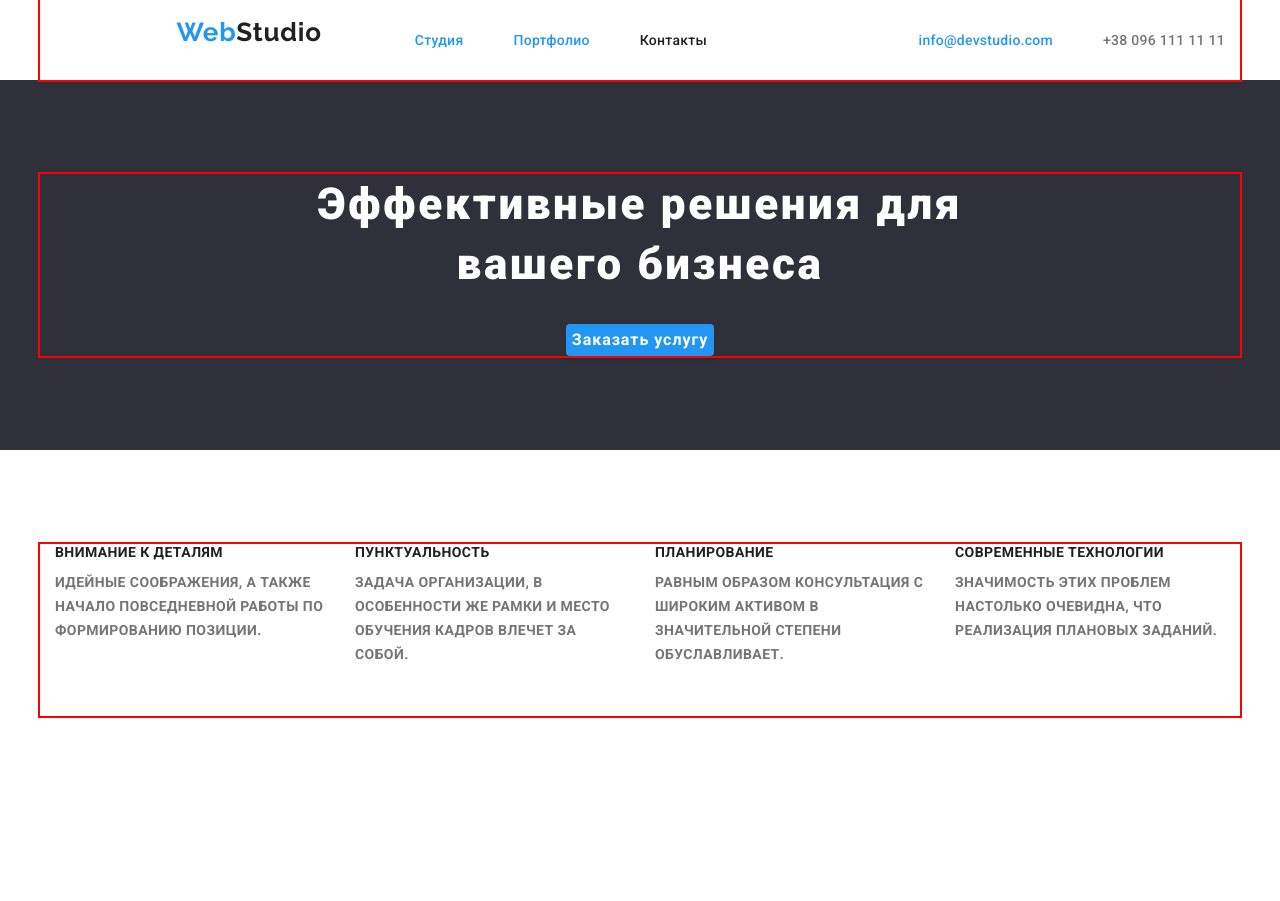
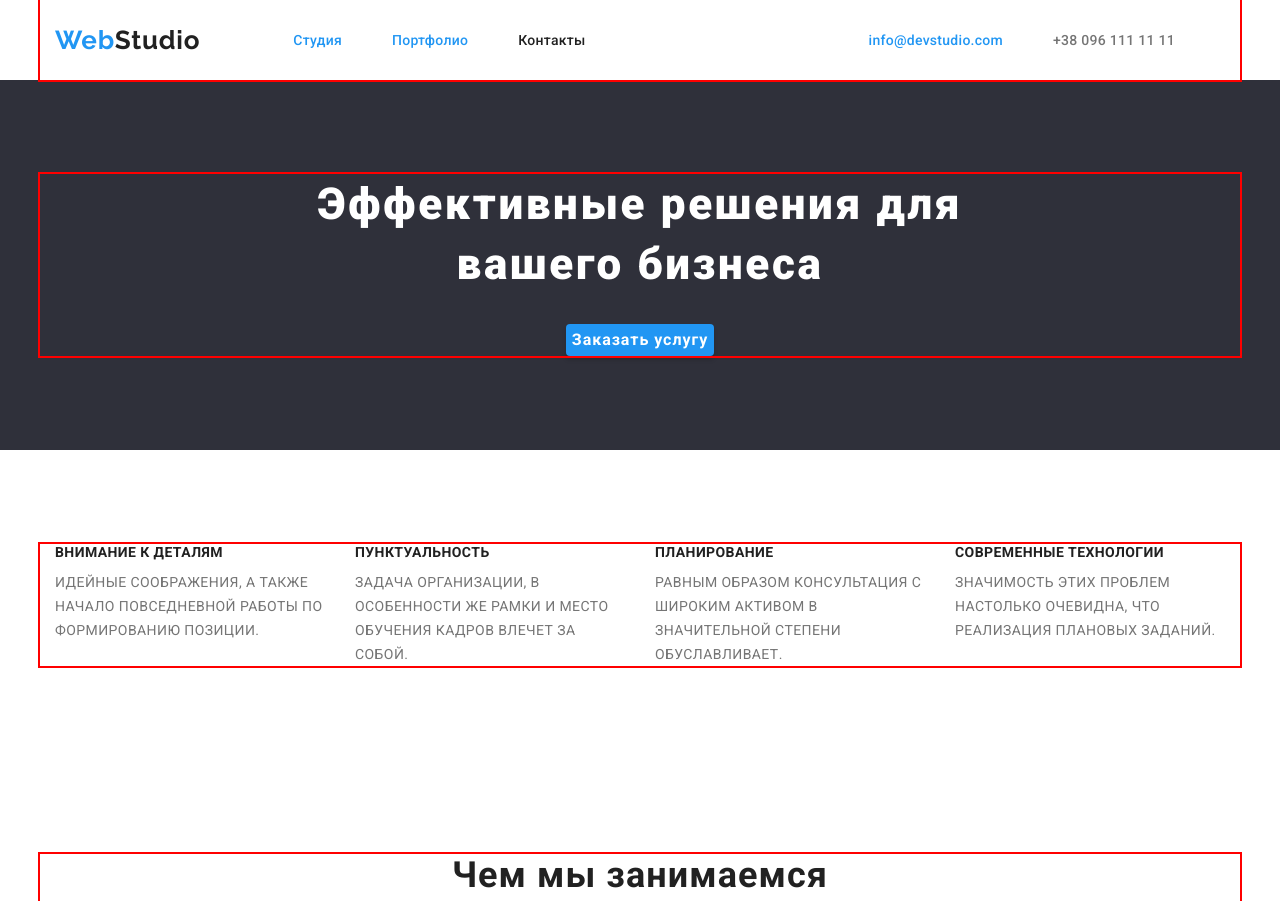
Before and after one commit to parrusVika/goit-markup-hw-03, a plain HTML site: page index.html in a window 1280 px wide. Shown: the top 901 px of the page. Drawn offline with nearby package versions, Linux system fonts and the light colour scheme.

Commit message:
css\styles.css

```diff
--- a/css/styles.css
+++ b/css/styles.css
@@ -69,8 +69,8 @@ img {
 /* nav */
 
 .header-nav {
+    align-items: center;
     display: flex;
-    margin: auto;
 }
 
 
@@ -97,7 +97,10 @@ img {
 
 .header-link {
     display: flex;
-    gap: 50px;
+}
+
+.header-item {
+    margin-right: 50px;
 }
 
 .header-studio {
@@ -138,7 +141,7 @@ img {
 
 .header-list {
     display: flex;
-    gap: 50px;
+    margin-left: auto;
 }
 
 
@@ -279,6 +282,7 @@ img {
 .about-item {
     text-align: start;
     margin-top: 0px;
+    font-weight: 400;
     font-size: 14px;
     line-height: calc(24/14);
     letter-spacing: 0.03em;
@@ -290,7 +294,7 @@ img {
     padding-bottom: 94px;
 }
 
-.about-title {
+.about-content {
     margin-left: auto;
     margin-right: auto;
     margin-bottom: 50px;
@@ -319,10 +323,10 @@ img {
     display: block;
     margin-top: 0;
     margin-bottom: 50px;
+    text-align: center;
     font-weight: 700;
     font-size: 36px;
     line-height: calc(42/36);
-    text-align: center;
     letter-spacing: 0.03em;
     color: var(--title-text-color)
 }
--- a/index.html
+++ b/index.html
@@ -31,22 +31,22 @@
                 <nav class="header-nav">
                     <a class="header-logo" href="/">Web<span class="logo-studio">Studio</span></a>
                     <ul class="header-link">
-                        <li>
+                        <li class="header-item">
                             <a class="header-studio" href="Студия">Студия</a>
                         </li>
-                        <li>
+                        <li class="header-item">
                             <a class="header-portfolio" href="./portfolio.html">Портфолио</a>
                         </li>
-                        <li>
+                        <li class="header-item">
                             <a class="header-contact" href="/">Контакты</a>
                         </li>
                     </ul>
                 </nav>
                 <ul class="header-list">
-                    <li>
+                    <li class="header-item">
                         <a class="header-mail" href="info@devstudio.com">info@devstudio.com</a>
                     </li>
-                    <li>
+                    <li class="header-item">
                         <a class="header-namber" href="+380961111111">+38 096 111 11 11</a>
                     </li>
                 </ul>
@@ -92,7 +92,7 @@
         </section>
         <section class="about-bottom">
             <div class="container">
-                <h2 class="about-title">Чем мы занимаемся</h2>
+                <h2 class="about-content">Чем мы занимаемся</h2>
                 <ul class="img">
                     <li><img src="./images/box 1.png" alt="website-development" width="370">
                     </li>
```
